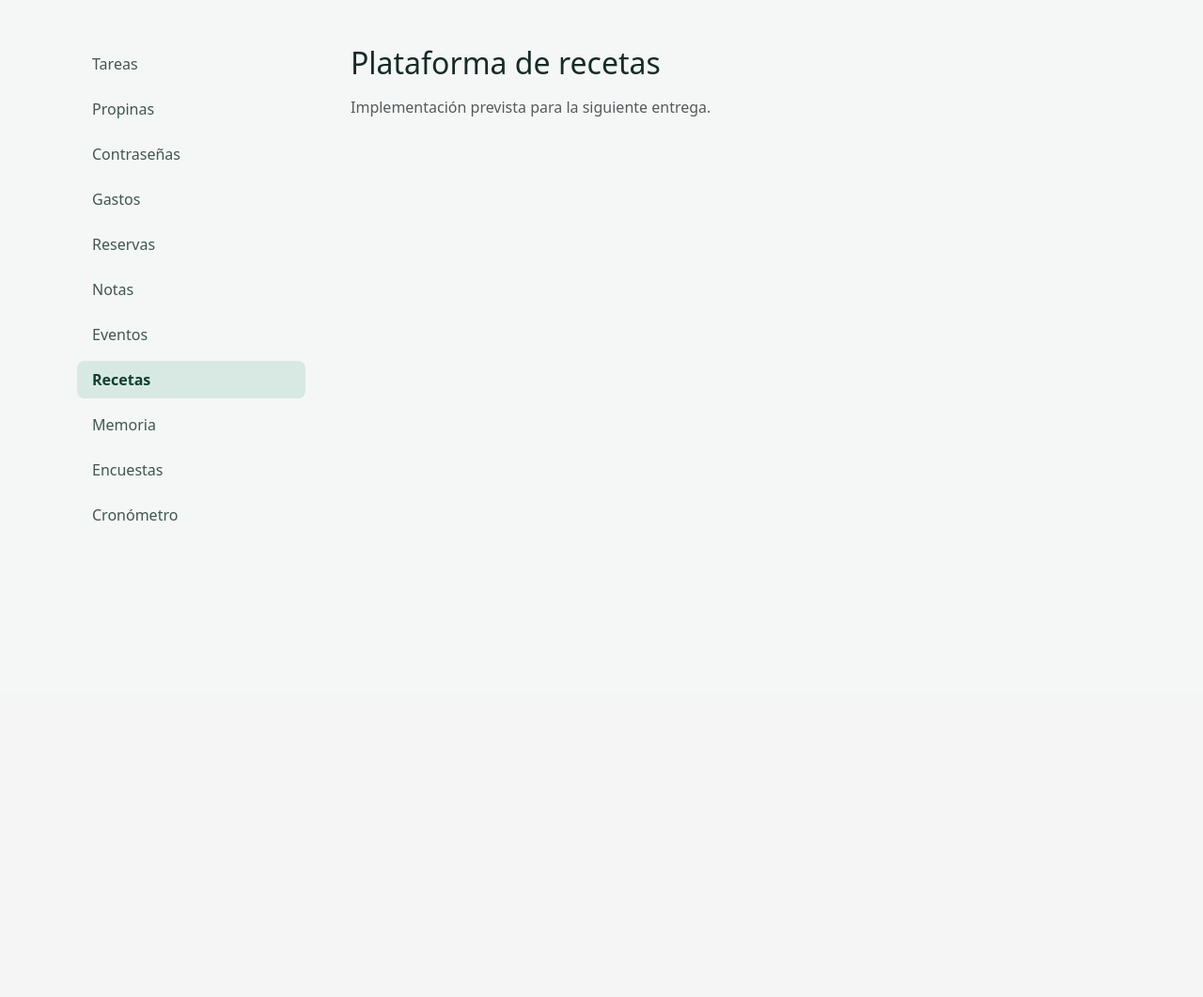
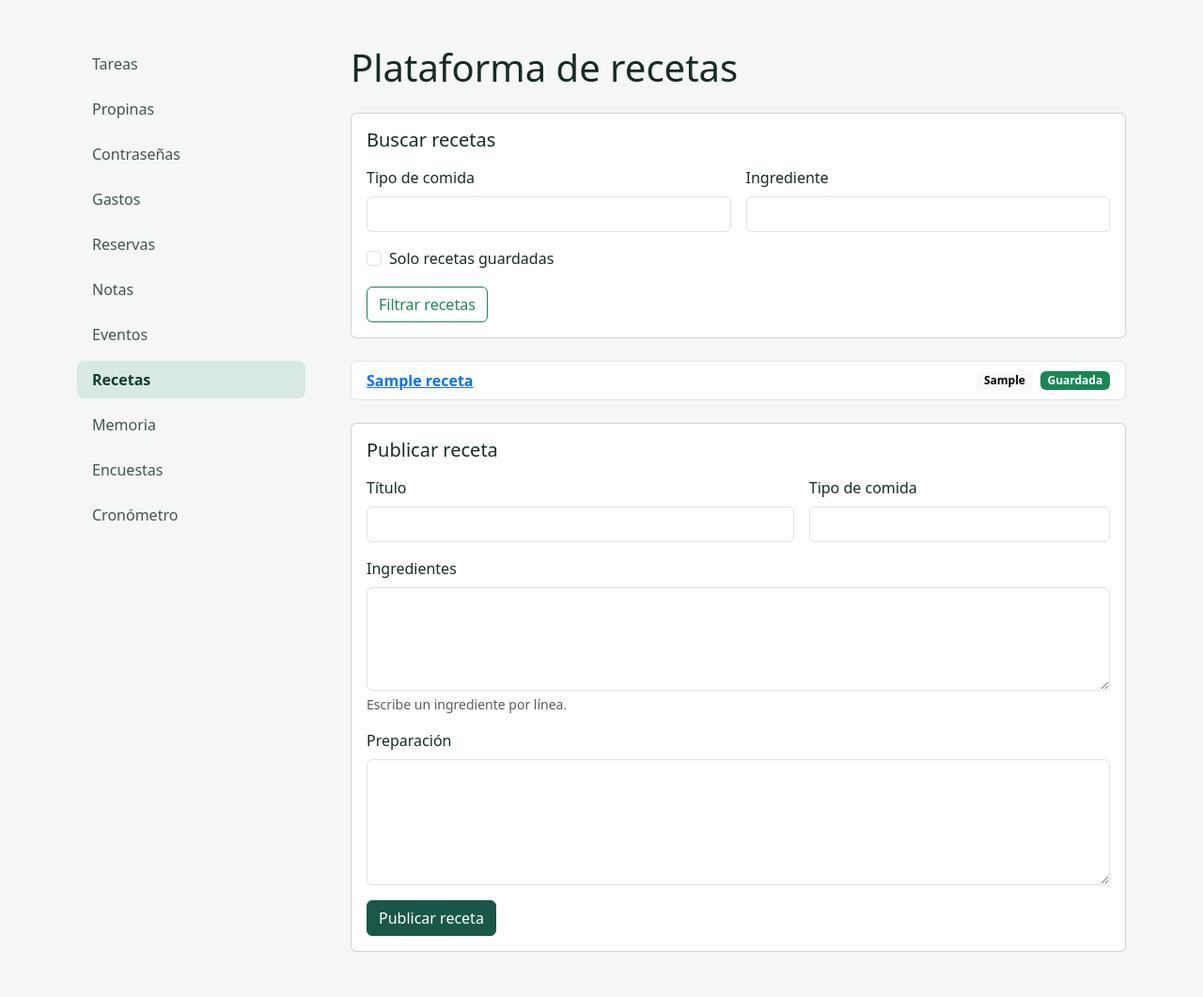
Before and after one commit to aluminetor/phpmvc, a Laravel app: page /recetas in a window 1280 px wide. Shown: the part 63-1124 px from the top of the page at 94% size. Before the commit the page ends 617 px from the top, so only its background shows below. Run offline with Laravel 12, Linux system fonts and the light colour scheme; tables that the repository leaves empty hold one stand-in row (values such as "Sample post").

Commit message:
feat(recetas): publicar, filtrar y guardar recetas

```diff
--- a/app/Http/Controllers/RecetaController.php
+++ b/app/Http/Controllers/RecetaController.php
@@ -2,27 +2,86 @@
 
 namespace App\Http\Controllers;
 
+use App\Models\Receta;
+use Illuminate\Database\Eloquent\Builder;
+use Illuminate\Http\RedirectResponse;
+use Illuminate\Http\Request;
 use Illuminate\View\View;
 
 class RecetaController extends Controller
 {
-    public function index(): View
+    public function index(Request $request): View
     {
-        return view('recetas.index');
+        $filtros = $request->validate([
+            'tipo' => ['nullable', 'string', 'max:80'],
+            'ingrediente' => ['nullable', 'string', 'max:160'],
+            'guardadas' => ['nullable', 'boolean'],
+        ], [
+            'tipo.*' => 'Selecciona un tipo de comida de hasta 80 caracteres.',
+            'ingrediente.*' => 'Escribe un ingrediente de hasta 160 caracteres.',
+            'guardadas.*' => 'El filtro de recetas guardadas no es válido.',
+        ]);
+
+        $tipo = $filtros['tipo'] ?? null;
+        $ingrediente = $filtros['ingrediente'] ?? null;
+        $guardadas = (bool) ($filtros['guardadas'] ?? false);
+
+        $recetas = Receta::query()
+            ->when($tipo !== null, fn (Builder $query) => $query->where('tipo', $tipo))
+            ->when($ingrediente !== null, fn (Builder $query) => $query->conIngrediente($ingrediente))
+            ->when($guardadas, fn (Builder $query) => $query->has('guardado'))
+            ->withExists('guardado')
+            ->orderByDesc('id')->paginate(12)->appends($filtros);
+
+        return view('recetas.index', [
+            'recetas' => $recetas,
+            'tipos' => Receta::query()->select('tipo')->distinct()->orderBy('tipo')->pluck('tipo'),
+            'tipo' => $tipo,
+            'ingrediente' => $ingrediente,
+            'guardadas' => $guardadas,
+        ]);
     }
 
-    public function store(): never
+    public function store(Request $request): RedirectResponse
     {
-        abort(501, 'Este endpoint está previsto para la siguiente entrega.');
+        $datos = $request->validate([
+            'titulo' => ['required', 'string', 'max:160'],
+            'tipo' => ['required', 'string', 'max:80'],
+            'ingredientes' => ['required', 'string', 'max:5000'],
+            'preparacion' => ['required', 'string', 'max:10000'],
+        ], [
+            'titulo.*' => 'Escribe un título de hasta 160 caracteres.',
+            'tipo.*' => 'Escribe un tipo de comida de hasta 80 caracteres.',
+            'ingredientes.*' => 'Escribe los ingredientes en hasta 5.000 caracteres.',
+            'preparacion.*' => 'Escribe la preparación en hasta 10.000 caracteres.',
+        ]);
+
+        $receta = Receta::create($datos);
+
+        return to_route('recetas.show', $receta)->with('estado', 'Receta publicada.');
     }
 
-    public function show(): never
+    public function show(Receta $receta): View
     {
-        abort(501, 'Este endpoint está previsto para la siguiente entrega.');
+        $receta->loadExists('guardado');
+
+        return view('recetas.show', [
+            'receta' => $receta,
+            'ingredientes' => array_filter(array_map('trim', preg_split('/\R/u', $receta->ingredientes)), fn (string $linea): bool => $linea !== ''),
+        ]);
     }
 
-    public function guardar(): never
+    public function guardar(Receta $receta): RedirectResponse
     {
-        abort(501, 'Este endpoint está previsto para la siguiente entrega.');
+        $receta->guardado()->firstOrCreate();
+
+        return to_route('recetas.show', $receta)->with('estado', 'Receta guardada.');
+    }
+
+    public function quitarGuardado(Receta $receta): RedirectResponse
+    {
+        $receta->guardado()->delete();
+
+        return to_route('recetas.show', $receta)->with('estado', 'Receta retirada de las guardadas.');
     }
 }
--- /dev/null
+++ b/app/Models/Receta.php
@@ -0,0 +1,24 @@
+<?php
+
+namespace App\Models;
+
+use Illuminate\Database\Eloquent\Builder;
+use Illuminate\Database\Eloquent\Model;
+use Illuminate\Database\Eloquent\Relations\HasOne;
+
+class Receta extends Model
+{
+    protected $fillable = ['titulo', 'tipo', 'ingredientes', 'preparacion'];
+
+    public function guardado(): HasOne
+    {
+        return $this->hasOne(RecetaGuardada::class);
+    }
+
+    public function scopeConIngrediente(Builder $query, string $ingrediente): Builder
+    {
+        $patron = '%'.strtr($ingrediente, ['!' => '!!', '%' => '!%', '_' => '!_']).'%';
+
+        return $query->whereRaw("ingredientes LIKE ? ESCAPE '!'", [$patron]);
+    }
+}
--- /dev/null
+++ b/app/Models/RecetaGuardada.php
@@ -0,0 +1,12 @@
+<?php
+
+namespace App\Models;
+
+use Illuminate\Database\Eloquent\Model;
+
+class RecetaGuardada extends Model
+{
+    protected $table = 'recetas_guardadas';
+
+    protected $fillable = ['receta_id'];
+}
--- a/resources/views/recetas/index.blade.php
+++ b/resources/views/recetas/index.blade.php
@@ -3,6 +3,88 @@
 @section('title', 'Plataforma de recetas')
 
 @section('content')
-    <h1 class="h2 mb-3">Plataforma de recetas</h1>
-    <p class="text-body-secondary">Implementación prevista para la siguiente entrega.</p>
+    <h1 class="mb-4">Plataforma de recetas</h1>
+
+    <form method="GET" action="{{ route('recetas.index') }}" class="card card-body mb-4">
+        <h2 class="h5 mb-3">Buscar recetas</h2>
+        <div class="row g-3 align-items-end">
+            <div class="col-sm">
+                <label for="filtrar-tipo" class="form-label">Tipo de comida</label>
+                <input id="filtrar-tipo" name="tipo" list="tipos-receta" class="form-control" value="{{ $tipo }}" maxlength="80">
+            </div>
+            <div class="col-sm">
+                <label for="filtrar-ingrediente" class="form-label">Ingrediente</label>
+                <input id="filtrar-ingrediente" name="ingrediente" type="search" class="form-control" value="{{ $ingrediente }}" maxlength="160">
+            </div>
+            <div class="col-12">
+                <div class="form-check">
+                    <input id="solo-guardadas" name="guardadas" value="1" type="checkbox" class="form-check-input" @checked($guardadas)>
+                    <label for="solo-guardadas" class="form-check-label">Solo recetas guardadas</label>
+                </div>
+            </div>
+        </div>
+        <div class="d-flex flex-wrap align-items-center gap-3 mt-3">
+            <button type="submit" class="btn btn-outline-success">Filtrar recetas</button>
+            @if ($tipo !== null || $ingrediente !== null || $guardadas)
+                <a href="{{ route('recetas.index') }}">Limpiar</a>
+            @endif
+        </div>
+    </form>
+
+    @if ($recetas->isEmpty())
+        <p class="text-body-secondary">No hay recetas para mostrar.</p>
+    @else
+        <ul class="list-group mb-3">
+            @foreach ($recetas as $receta)
+                <li class="list-group-item d-flex flex-wrap gap-2 justify-content-between">
+                    <a href="{{ route('recetas.show', $receta) }}" class="fw-semibold text-break">{{ $receta->titulo }}</a>
+                    <div class="d-flex flex-wrap gap-2 align-items-center">
+                        <span class="badge text-bg-light text-wrap text-break">{{ $receta->tipo }}</span>
+                        @if ($receta->guardado_exists)
+                            <span class="badge text-bg-success">Guardada</span>
+                        @endif
+                    </div>
+                </li>
+            @endforeach
+        </ul>
+    @endif
+
+    {{ $recetas->links('pagination::bootstrap-5') }}
+
+    <form method="POST" action="{{ route('recetas.store') }}" class="card card-body mt-4">
+        @csrf
+        <h2 class="h5 mb-3">Publicar receta</h2>
+        <div class="row g-3">
+            <div class="col-md-7">
+                <label for="titulo-receta" class="form-label">Título</label>
+                <input id="titulo-receta" name="titulo" value="{{ is_scalar(old('titulo')) ? old('titulo') : '' }}"
+                       class="form-control @error('titulo') is-invalid @enderror" maxlength="160" required>
+            </div>
+            <div class="col-md-5">
+                <label for="tipo-receta" class="form-label">Tipo de comida</label>
+                <input id="tipo-receta" name="tipo" list="tipos-receta" value="{{ is_scalar(old('tipo')) ? old('tipo') : '' }}"
+                       class="form-control @error('tipo') is-invalid @enderror" maxlength="80" required>
+                <datalist id="tipos-receta">
+                    @foreach ($tipos as $opcion)
+                        <option value="{{ $opcion }}"></option>
+                    @endforeach
+                </datalist>
+            </div>
+            <div class="col-12">
+                <label for="ingredientes-receta" class="form-label">Ingredientes</label>
+                <textarea id="ingredientes-receta" name="ingredientes" maxlength="5000" rows="4"
+                          class="form-control @error('ingredientes') is-invalid @enderror"
+                          aria-describedby="formato-ingredientes" required>{{ is_scalar(old('ingredientes')) ? old('ingredientes') : '' }}</textarea>
+                <p id="formato-ingredientes" class="form-text mb-0">Escribe un ingrediente por línea.</p>
+            </div>
+            <div class="col-12">
+                <label for="preparacion-receta" class="form-label">Preparación</label>
+                <textarea id="preparacion-receta" name="preparacion" maxlength="10000" rows="5"
+                          class="form-control @error('preparacion') is-invalid @enderror" required>{{ is_scalar(old('preparacion')) ? old('preparacion') : '' }}</textarea>
+            </div>
+        </div>
+        <div class="mt-3">
+            <button type="submit" class="btn btn-primary">Publicar receta</button>
+        </div>
+    </form>
 @endsection
--- a/routes/web.php
+++ b/routes/web.php
@@ -63,6 +63,7 @@ Route::prefix('recetas')->name('recetas.')->controller(RecetaController::class)-
     Route::post('/', 'store')->name('store');
     Route::get('/{receta}', 'show')->name('show');
     Route::post('/{receta}/guardado', 'guardar')->name('guardar');
+    Route::delete('/{receta}/guardado', 'quitarGuardado')->name('quitar-guardado');
 });
 
 Route::prefix('memoria')->name('memoria.')->controller(MemoriaController::class)->group(function () {
```
Also changed, not shown: resources/views/recetas/show.blade.php (added, +42 -0 lines), tests/Feature/RecetaTest.php (added, +43 -0 lines), README.md, database/migrations/2026_11_21_000006_create_recetas_table.php (added), database/migrations/2026_11_21_000007_create_recetas_guardadas_table.php (added).
